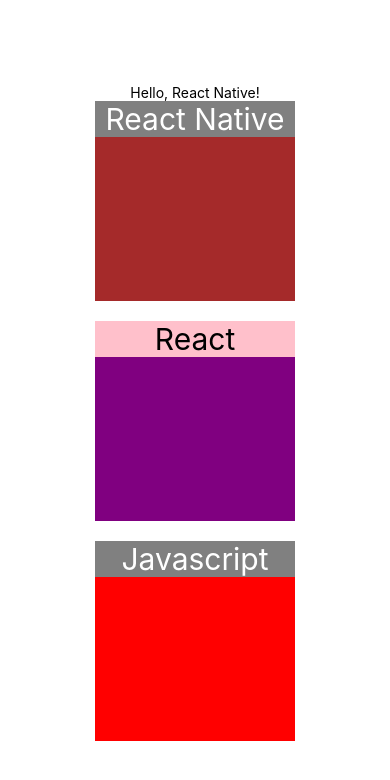
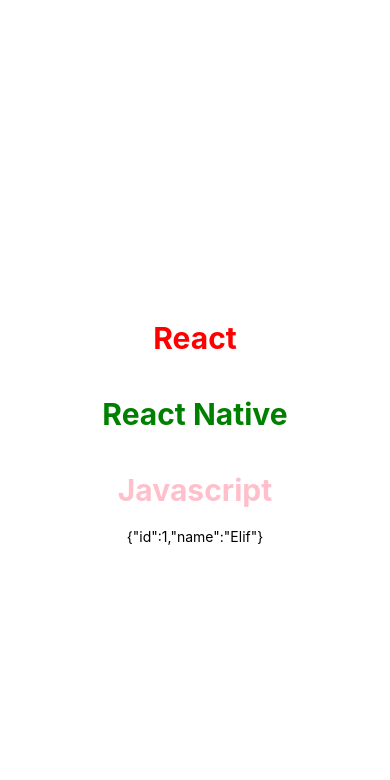
Before and after one commit to eliifors/ReactNative, a React Native app in the folder native-app/: screen / in a window 390 px wide. Shown: the top 780 px of the page. Built offline with nearby package versions, Linux system fonts and the light colour scheme.

Commit message:
add Title and User components; update App.js to use new components and add prop-types dependency

```diff
--- a/native-app/App.js
+++ b/native-app/App.js
@@ -1,23 +1,16 @@
 import { StatusBar } from "expo-status-bar";
 import { StyleSheet, Text, View } from "react-native";
+import Title from "./src/components/Title";
+import User from "./src/components/User";
 
 export default function App() {
   return (
     <View style={styles.container}>
-      <Text>Hello, React Native!</Text>
-      <StatusBar style="auto" />
+      <Title text="React" color="red"></Title>
+      <Title text="React Native" color="green"></Title>
+      <Title text="Javascript" color="pink"></Title>
 
-      <View style={[styles.box, styles.box1]}>
-        <Text style={styles.text}>React Native</Text>
-      </View>
-
-      <View style={[styles.box, styles.box2]}>
-        <Text style={(styles.text, styles.text1)}>React</Text>
-      </View>
-
-      <View style={[styles.box, styles.box3]}>
-        <Text style={styles.text}>Javascript</Text>
-      </View>
+      <User data={{ id: 1, name: "Elif" }}></User>
     </View>
   );
 }
@@ -29,28 +22,4 @@
     alignItems: "center",
     justifyContent: "center",
   },
-  box: {
-    width: 200,
-    height: 200,
-    backgroundColor: "red",
-    marginBottom: 20,
-  },
-  box1: {
-    backgroundColor: "brown",
-  },
-  box2: {
-    backgroundColor: "purple",
-  },
-  text: {
-    color: "white",
-    fontSize: 30,
-    textAlign: "center",
-    backgroundColor: "gray",
-  },
-  text1: {
-    color: "black",
-    fontSize: 30,
-    textAlign: "center",
-    backgroundColor: "pink",
-  },
 });
--- a/native-app/package.json
+++ b/native-app/package.json
@@ -11,6 +11,7 @@
   "dependencies": {
     "expo": "~53.0.8",
     "expo-status-bar": "~2.2.3",
+    "prop-types": "^15.8.1",
     "react": "19.0.0",
     "react-native": "0.79.2"
   },
--- /dev/null
+++ b/native-app/src/components/Title.js
@@ -0,0 +1,28 @@
+import React from "react";
+import { StyleSheet, Text, View } from "react-native";
+import PropTypes from "prop-types";
+
+const Title = (props) => {
+  return (
+    <View>
+      <Text style={[styles.title, { color: props.color }]}>{props.text}</Text>
+    </View>
+  );
+};
+
+const styles = StyleSheet.create({
+  title: {
+    fontSize: 30,
+    fontWeight: "bold",
+    color: "black",
+    textAlign: "center",
+    marginVertical: 20,
+  },
+});
+
+Title.propTypes = {
+  text: PropTypes.string,
+  color: PropTypes.string,
+};
+
+export default Title;
--- /dev/null
+++ b/native-app/src/components/User.js
@@ -0,0 +1,12 @@
+import { View, Text } from "react-native";
+import React from "react";
+
+const User = (props) => {
+  return (
+    <View>
+      <Text>{JSON.stringify(props.data)}</Text>
+    </View>
+  );
+};
+
+export default User;
```
Also changed, not shown: 1 other file (tests, documents, lock files or other folders).
